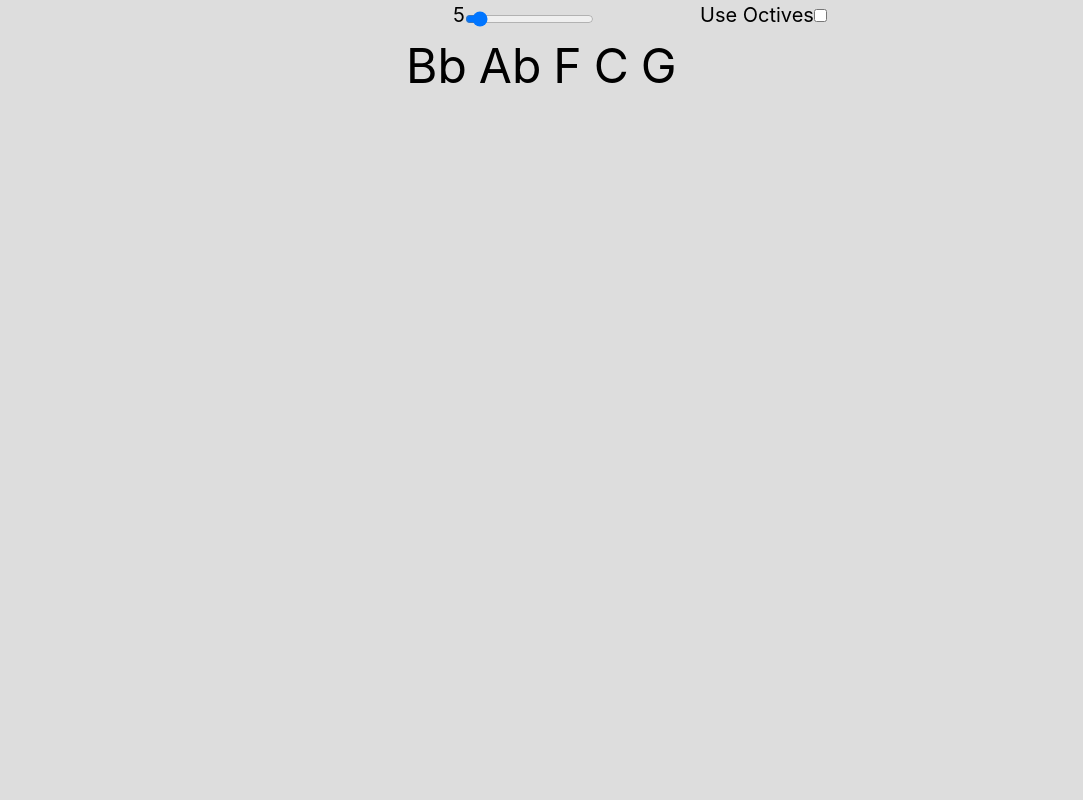
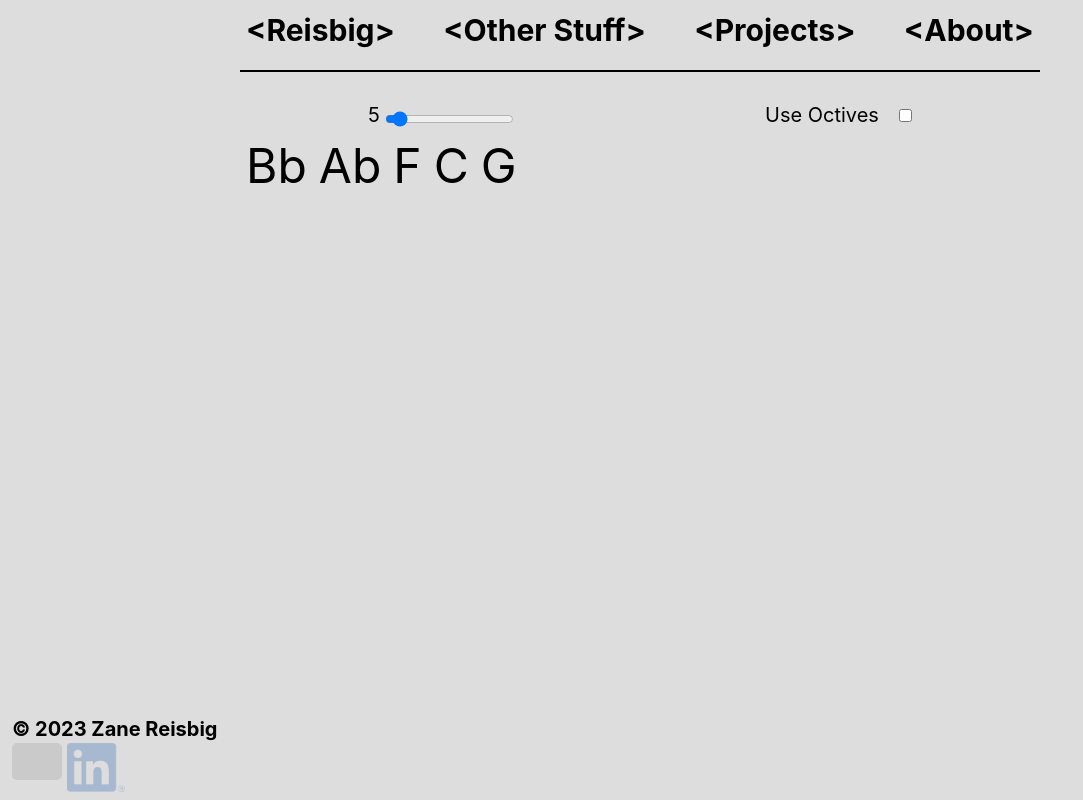
Before and after one commit to Zane-Reisbig/ReisbigWebsite, a React (Create React App) app: page /projects/guitar in a window 1280 px wide. Shown: the whole page, without its empty margins (0-1083 px from the left). Built offline with nearby package versions, Linux system fonts and the light colour scheme; grey boxes are pictures that could not be loaded.

Commit message:
More Guitar Stuff

```diff
--- a/src/guitarThing/App.css
+++ b/src/guitarThing/App.css
@@ -14,7 +14,7 @@
 }
 
 .main-container {
-    width: 60%;
+    width: 100%;
     margin: 0 auto;
     padding: 0;
 }
@@ -25,5 +25,9 @@
 }
 
 .rangeSelector{
-    transform: translateY(5px);
+    transform: translate(5px, 5px);
 }
+
+#check {
+    margin-left: 20px;
+}
--- a/src/guitarThing/Guitar.js
+++ b/src/guitarThing/Guitar.js
@@ -1,5 +1,8 @@
 import React from "react";
 import Note from "./Note";
+
+import Navbar from "../components/Navbar";
+import Footer from "../components/Footer";
 
 import "./App.css";
 
@@ -53,6 +56,8 @@ export default class Guitar extends React.Component {
 
     render(){
 		return(
+		<>
+			<Navbar title={this.props.title}/>
 			<div className="main-container">
 				<div>
 					<div className="flexSpace ">
@@ -60,7 +65,7 @@ export default class Guitar extends React.Component {
 							<label>{this.state.amount}<input className="rangeSelector" type={"range"} value={this.state.amount} onChange={this.setAmountHandler} min={2} max={50}></input></label>
 						</div>
 						<div className="flex">
-							<label>Use Octives<input type={"checkbox"} onChange={async (e) => {await this.setState({useOctives:e.target.checked}); this.setNoteHandler()}}></input></label>
+							<label>Use Octives<input id="check" type={"checkbox"} onChange={async (e) => {await this.setState({useOctives:e.target.checked}); this.setNoteHandler()}}></input></label>
 						</div>
 					</div>
 				</div>
@@ -72,7 +77,9 @@ export default class Guitar extends React.Component {
 						})
 					}
 				</div>
+				<Footer/>
 			</div>
+		</>
 		);
 	};
 }
--- a/src/guitarThing/Note.js
+++ b/src/guitarThing/Note.js
@@ -4,7 +4,7 @@ export default function Note(props){
 
     let noteName = props.noteName;
     let octave = Math.floor(Math.random() * 5) + 1;
-    let renderNote = props.checked ? noteName + " " + octave : noteName;
+    let renderNote = props.checked ? noteName + "-" + octave : noteName;
 
     return (
         <div className="note">
```
